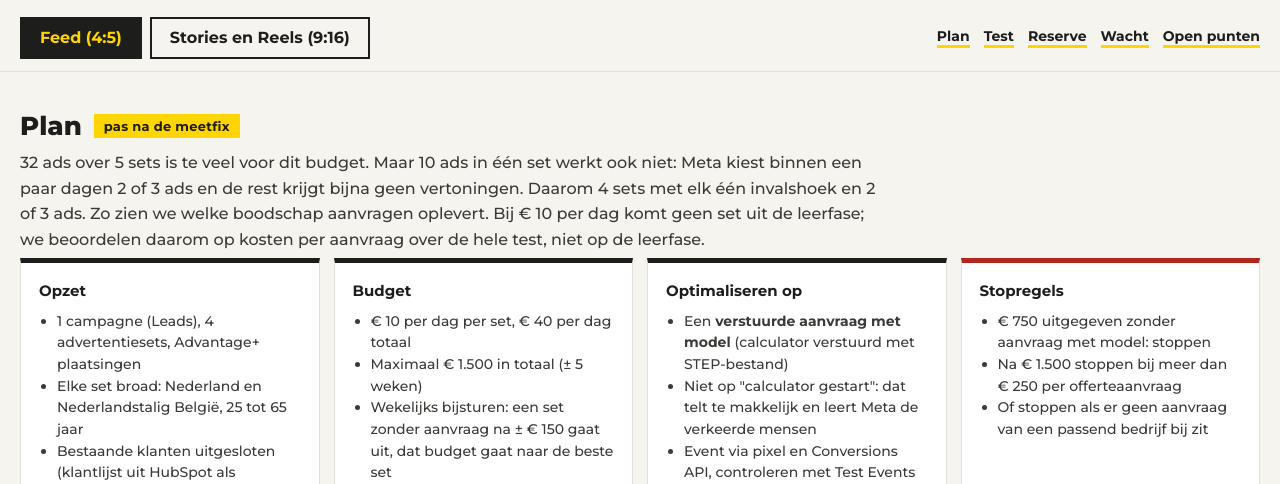
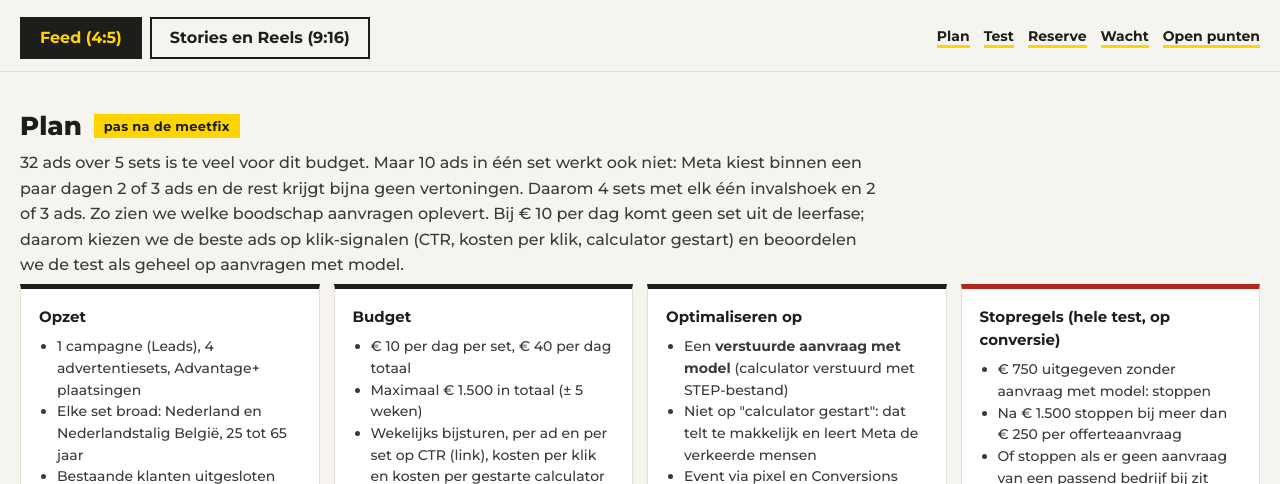
Before and after one commit to createwithd/qdp-ads-preview, a plain HTML site: page meta-test/index.html in a window 1280 px wide. Shown: the part 468-952 px from the top of the page. Drawn offline with Linux system fonts and the light colour scheme.

Commit message:
Meta-test: KPI per ad op klik-signalen, geheel op conversie
Co-Authored-By: Claude Opus 5.5 <noreply@anthropic.com>

```diff
--- a/meta-test/index.html
+++ b/meta-test/index.html
@@ -130,12 +130,12 @@ header img{height:84px;max-width:100%}
 .vlag.foto,.vlag.bron{background:var(--geel)}
 .zoek,.uitleg,.prim{overflow-wrap:anywhere}
 </style><section class="gutter" id="plan"><div class="wrap"><h2>Plan <small>pas na de meetfix</small></h2>
-<p class="uitleg">32 ads over 5 sets is te veel voor dit budget. Maar 10 ads in één set werkt ook niet: Meta kiest binnen een paar dagen 2 of 3 ads en de rest krijgt bijna geen vertoningen. Daarom 4 sets met elk één invalshoek en 2 of 3 ads. Zo zien we welke boodschap aanvragen oplevert. Bij € 10 per dag komt geen set uit de leerfase; we beoordelen daarom op kosten per aanvraag over de hele test, niet op de leerfase.</p>
+<p class="uitleg">32 ads over 5 sets is te veel voor dit budget. Maar 10 ads in één set werkt ook niet: Meta kiest binnen een paar dagen 2 of 3 ads en de rest krijgt bijna geen vertoningen. Daarom 4 sets met elk één invalshoek en 2 of 3 ads. Zo zien we welke boodschap aanvragen oplevert. Bij € 10 per dag komt geen set uit de leerfase; daarom kiezen we de beste ads op klik-signalen (CTR, kosten per klik, calculator gestart) en beoordelen we de test als geheel op aanvragen met model.</p>
 <div class="plan">
 <div><h3>Opzet</h3><ul><li>1 campagne (Leads), 4 advertentiesets, Advantage+ plaatsingen</li><li>Elke set broad: Nederland en Nederlandstalig België, 25 tot 65 jaar</li><li>Bestaande klanten uitgesloten (klantlijst uit HubSpot als aangepaste doelgroep)</li><li>Budget op de advertentieset (ABO)</li><li>Meerdere adverteerders uitgevinkt per ad</li></ul></div>
-<div><h3>Budget</h3><ul><li>€ 10 per dag per set, € 40 per dag totaal</li><li>Maximaal € 1.500 in totaal (± 5 weken)</li><li>Wekelijks bijsturen: een set zonder aanvraag na ± € 150 gaat uit, dat budget gaat naar de beste set</li></ul></div>
+<div><h3>Budget</h3><ul><li>€ 10 per dag per set, € 40 per dag totaal</li><li>Maximaal € 1.500 in totaal (± 5 weken)</li><li>Wekelijks bijsturen, per ad en per set op CTR (link), kosten per klik en kosten per gestarte calculator</li><li>Ad onder 0,7% CTR (link) na 1.000 vertoningen: uit</li><li>Zwakste set na 2 weken uit, dat budget naar de beste set</li></ul></div>
 <div><h3>Optimaliseren op</h3><ul><li>Een <b>verstuurde aanvraag met model</b> (calculator verstuurd met STEP-bestand)</li><li>Niet op "calculator gestart": dat telt te makkelijk en leert Meta de verkeerde mensen</li><li>Event via pixel en Conversions API, controleren met Test Events voor de start</li></ul></div>
-<div class="stop"><h3>Stopregels</h3><ul><li>€ 750 uitgegeven zonder aanvraag met model: stoppen</li><li>Na € 1.500 stoppen bij meer dan € 250 per offerteaanvraag</li><li>Of stoppen als er geen aanvraag van een passend bedrijf bij zit</li></ul></div>
+<div class="stop"><h3>Stopregels (hele test, op conversie)</h3><ul><li>€ 750 uitgegeven zonder aanvraag met model: stoppen</li><li>Na € 1.500 stoppen bij meer dan € 250 per offerteaanvraag</li><li>Of stoppen als er geen aanvraag van een passend bedrijf bij zit</li></ul></div>
 </div>
 <p class="zoek" style="margin-top:14px"><b>UTM per ad:</b> utm_source=meta&amp;utm_medium=paid_social&amp;utm_campaign=meta-test&amp;utm_content=ad-&lt;nummer&gt;</p>
 </div></section><section class="gutter" id="test"><div class="wrap"><h2>In de test <small>4 sets</small> <small>10 ads</small></h2><p class="uitleg">Ad 25 en 32 waren eerst retargeting en draaien nu in een brede set. Ad 32 stuurt naar de brainstorm; telt een brainstorm niet als aanvraag met model, dan zetten we de knop ook op de calculator.</p><div class="blokkop">Set 1 · Matrijs en garantie <small style="font-weight:600;letter-spacing:0;text-transform:none;color:#6b6b66">€ 10 per dag · Nieuwe of vervangende matrijs, zonder risico.</small></div><div class="grid"><article class="ad"><div class="post">
```
